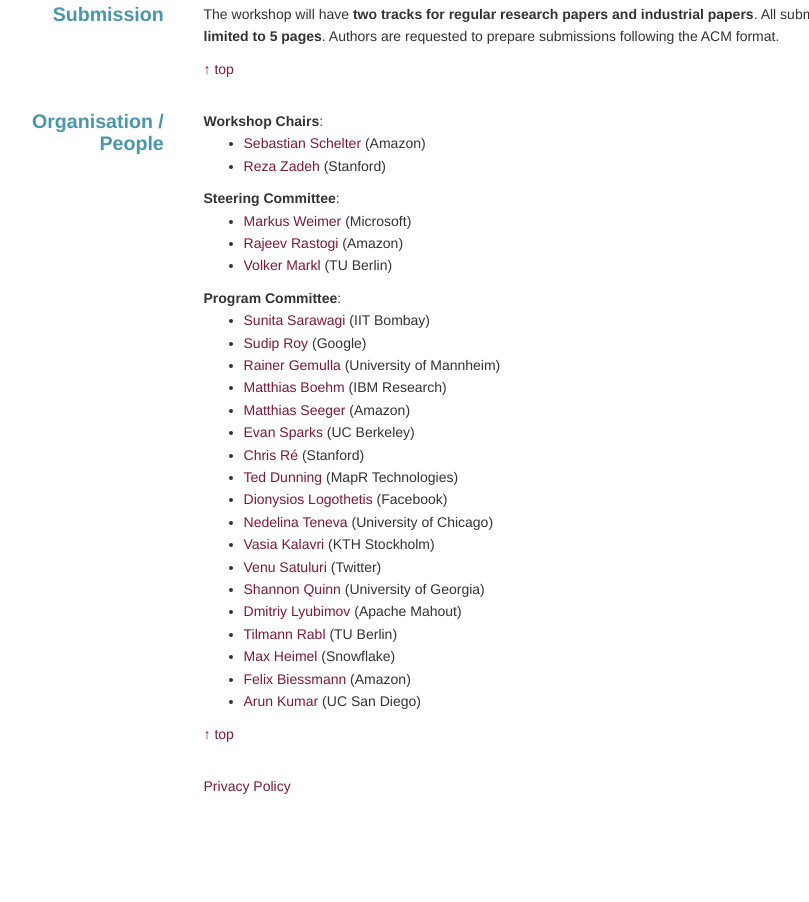
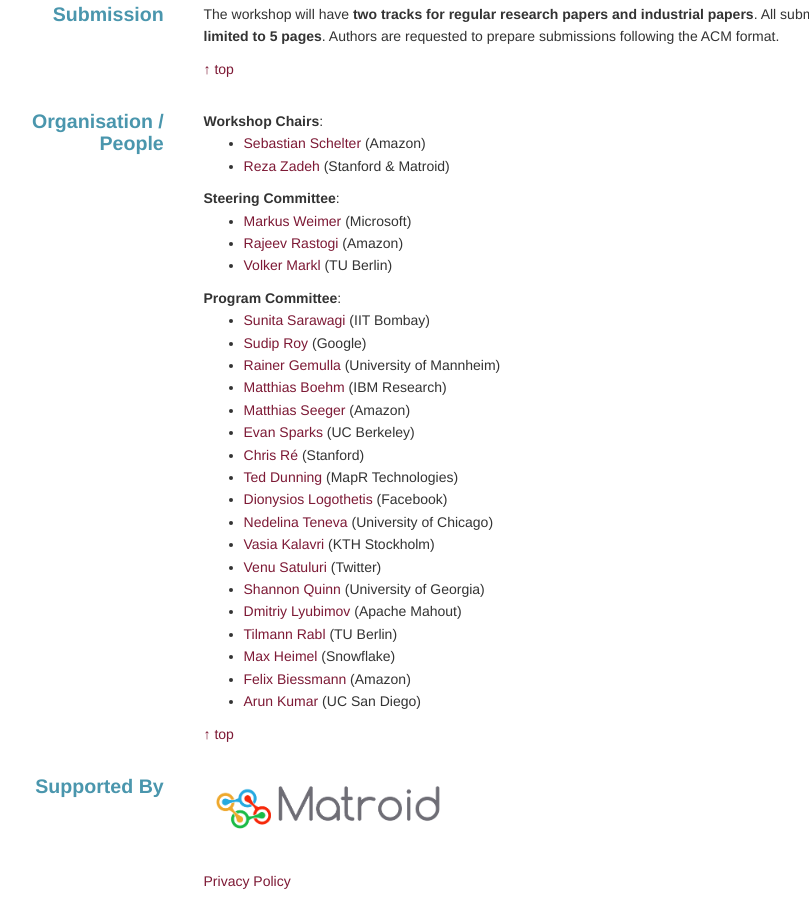
Before and after one commit to deem-workshop/deem-workshop.github.io, a plain HTML site: page index.html in a window 1280 px wide. Shown: the part 1673-2575 px from the top of the page, without its empty margins (143-952 px from the left). Before the commit the page ends 2480 px from the top, so only its background shows below. Drawn offline with Linux system fonts and the light colour scheme.

Commit message:
added matroid

```diff
--- a/index.html
+++ b/index.html
@@ -119,7 +119,7 @@
         <b>Workshop Chairs</b>:
         <ul>
           <li><a href="https://ssc.io" target="_blank">Sebastian Schelter</a> (Amazon)</li>
-          <li><a href="https://stanford.edu/~rezab/" target="_blank">Reza Zadeh</a> (Stanford)</li>
+          <li><a href="https://stanford.edu/~rezab/" target="_blank">Reza Zadeh</a> (Stanford & Matroid)</li>
         </ul>
         <b>Steering Committee</b>:
         <ul>
@@ -154,6 +154,14 @@
 
     <div class="row">
       <div class="col-md-1"></div>
+      <div class="col-md-2 stitle"><a name="submission" class="internal">Supported By</a></div>
+      <div class="col-md-7">
+        <p><a href="http://matroid.com/" target="_blank"><img src="matroid.png" alt="Matroid: Bringing Machine Learning to Life" width="250"/></a></p>
+      </div>
+    </div>
+
+    <div class="row">
+      <div class="col-md-1"></div>
       <div class="col-md-2 stitle"></div>
       <div class="col-md-7" style="padding-bottom: 10px;">
         <a href="privacy.html" target="_blank">Privacy Policy</a>
```
Also changed, not shown: matroid.png (added).
